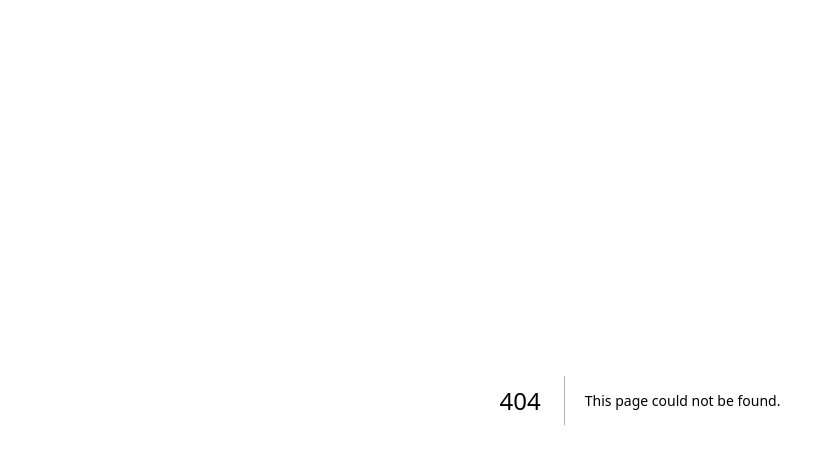
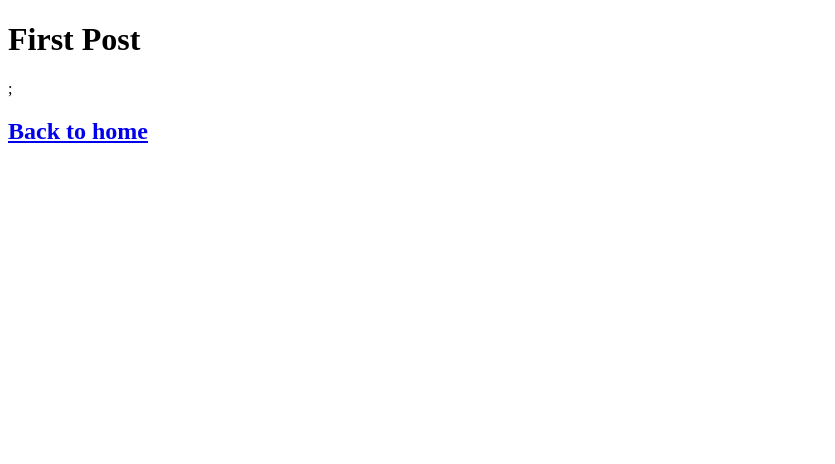
Before and after one commit to matthewcreek/first-next-app, a Next.js app: page /posts/first-post in a window 1280 px wide. Before the commit this address had no page. Shown: the top 464 px of the page, without its empty margins (0-835 px from the left). Built offline with nearby package versions, Linux system fonts and the light colour scheme.

Commit message:
used Link to connect two pages in app

```diff
--- a/pages/index.js
+++ b/pages/index.js
@@ -1,5 +1,6 @@
 import Head from 'next/head';
 import styles from '../styles/Home.module.css';
+import Link from 'next/link';
 
 export default function Home() {
   return (
@@ -11,7 +12,7 @@
 
       <main>
         <h1 className={styles.title}>
-          Learn <a href="https://nextjs.org">Next.js!</a>
+          Read <Link href="/posts/first-post">this page!</Link>
         </h1>
 
         <p className={styles.description}>
--- /dev/null
+++ b/pages/posts/first-post.js
@@ -0,0 +1,12 @@
+import Link from "next/link";
+
+export default function FirstPost() {
+    return (
+        <>
+            <h1>First Post</h1>;
+            <h2>
+                <Link href='/'>Back to home</Link>
+            </h2>
+        </>
+    )
+}
```
